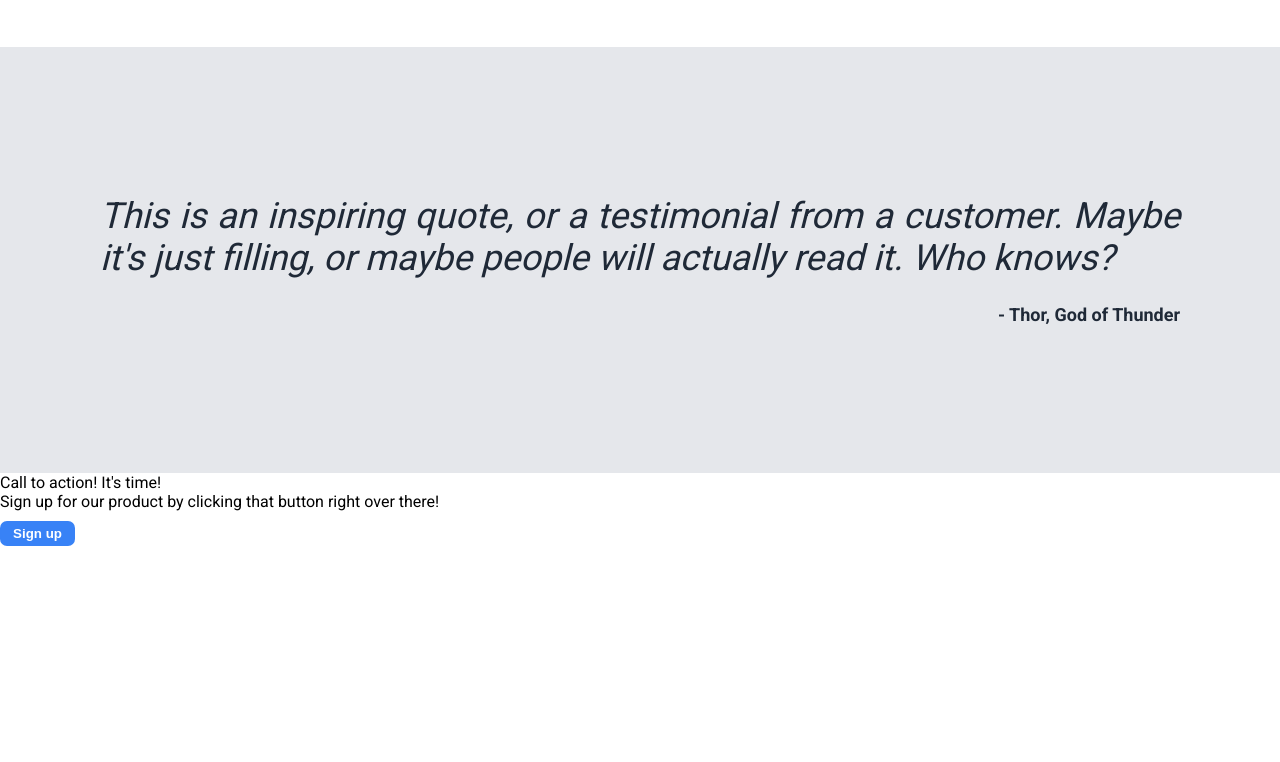
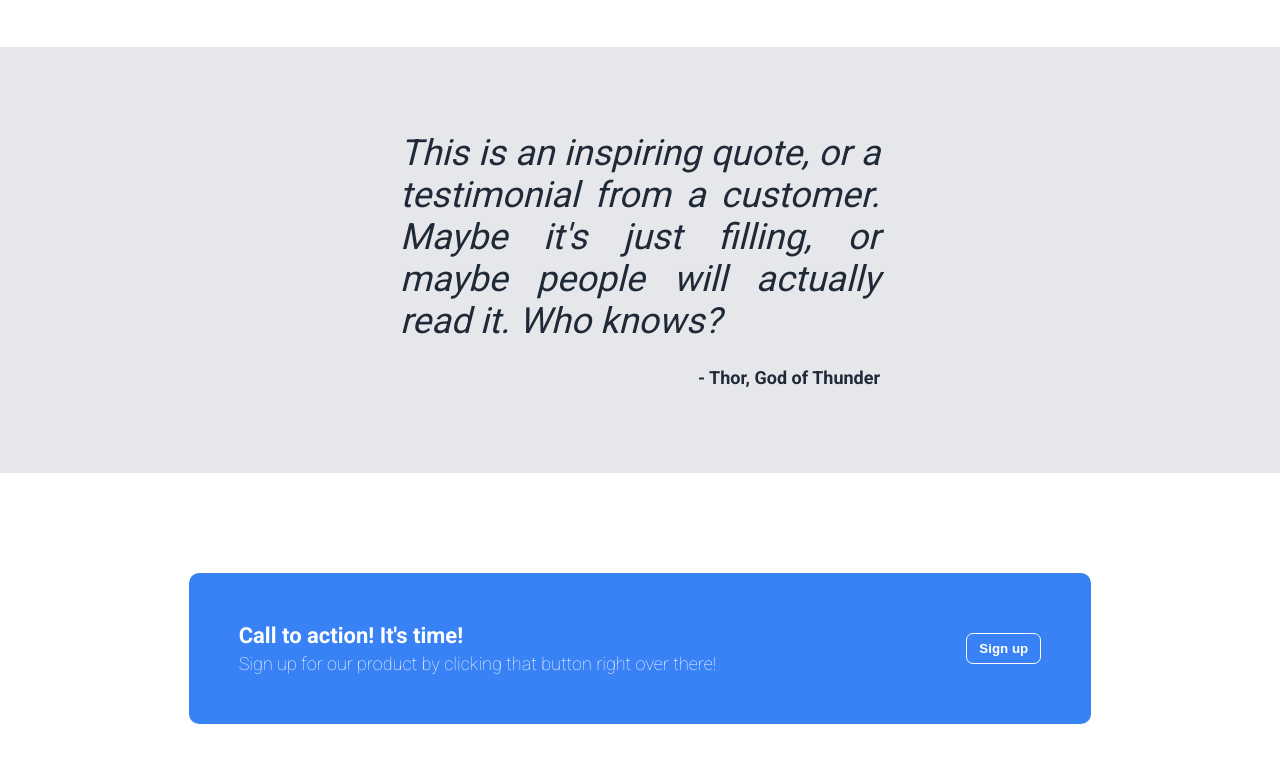
Before and after one commit to alexandre-joliet/odin-landing_page, a plain HTML site: page index.html in a window 1280 px wide. Shown: the part 842-1604 px from the top of the page. Before the commit the page ends 1398 px from the top, so only its background shows below. Drawn offline with Linux system fonts and the light colour scheme.

Commit message:
Fixed middle-2 margin / Add CSS for bottom section

```diff
--- a/style.css
+++ b/style.css
@@ -116,7 +116,7 @@ button {
 
 .middle-2 {
     background-color: #E5E7EB;
-    padding: 0px 100px;
+    padding: 0px 400px;
     height: 426px;
     display: flex;
     flex-direction: column;
@@ -139,3 +139,39 @@ button {
     font-weight: 700;
     padding-top: 25px;
 }
+
+.bottom {
+    height: 350px;
+    display: flex;
+    align-items: center;
+    justify-content: center;
+}
+
+
+.bottom-shape {
+    background-color: #3882f6;
+    border-radius: 10px;
+    padding: 50px;
+    display: flex;
+    flex-direction: row;
+    justify-content: space-between;
+    gap: 250px;
+}
+
+
+.bottom-title {
+    font-size: 22px;
+    color: white;
+    font-weight: 700;
+    margin-bottom: 5px;
+}
+
+.bottom-subtext {
+    font-size: 18px;
+    color: white;
+    font-weight: 300;
+}
+
+.button-bottom {
+    border: 1px solid white;
+}
```
